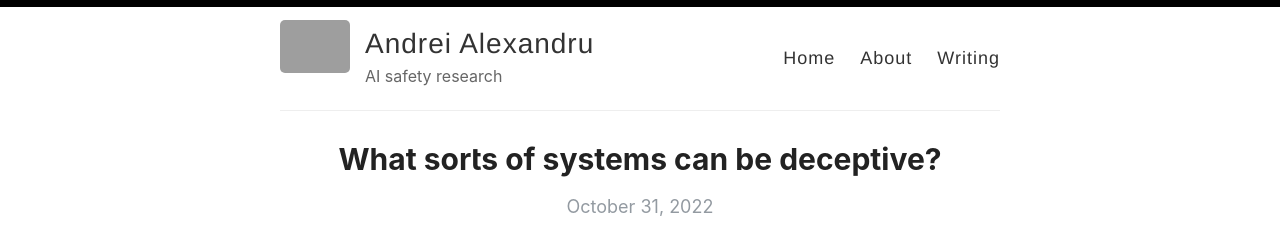
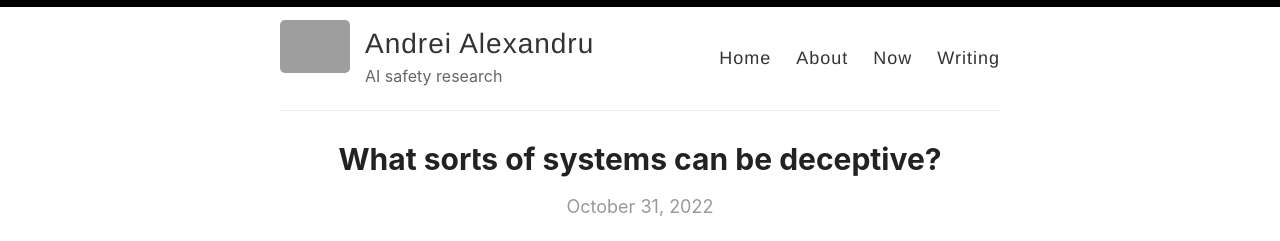
Before and after one commit to inwaves/inwaves.github.io, a Jekyll site: the page built from index.html, in a window 1280 px wide. Shown: the top 241 px of the page. Built offline with Jekyll 4.4.1, drawn with Linux system fonts in a browser that asks for light colours; the list of posts is cut into pages by our own code; grey boxes are pictures that could not be loaded.

Commit message:
Add to navbar

```diff
--- a/_layouts/default.html
+++ b/_layouts/default.html
@@ -30,6 +30,7 @@
             <nav>
               <a href="{{ site.baseurl }}/">Home</a>
               <a href="{{ site.baseurl }}/about">About</a>
+              <a href="{{ site.baseurl }}/now">Now</a>
               <a href="{{ site.baseurl }}/writing">Writing</a>
             </nav>
           </header>
```
